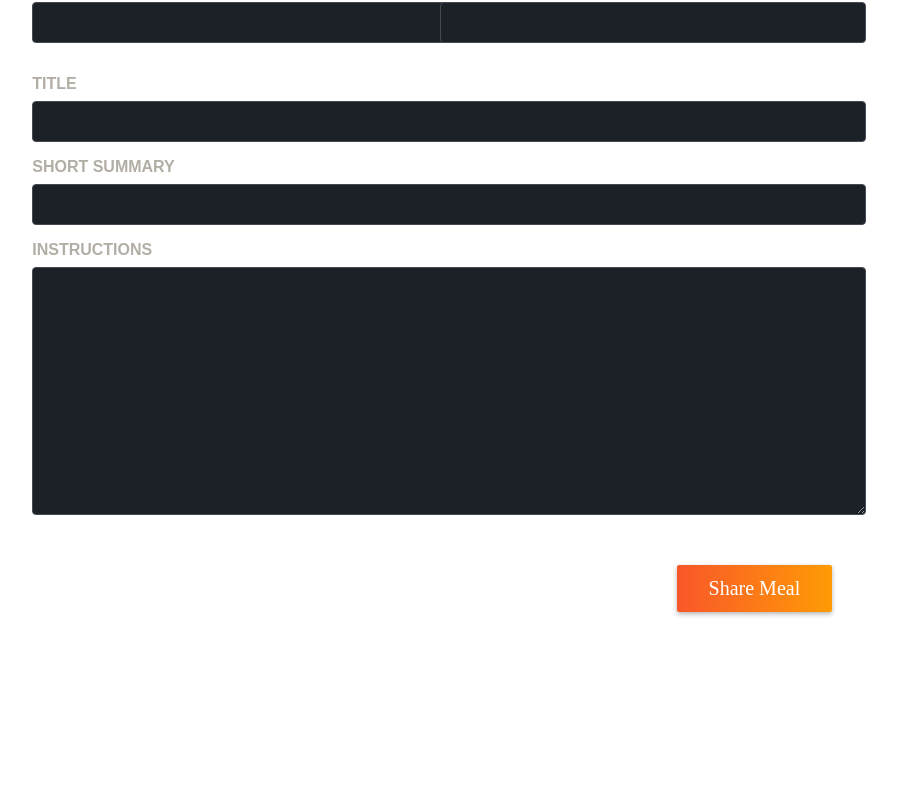
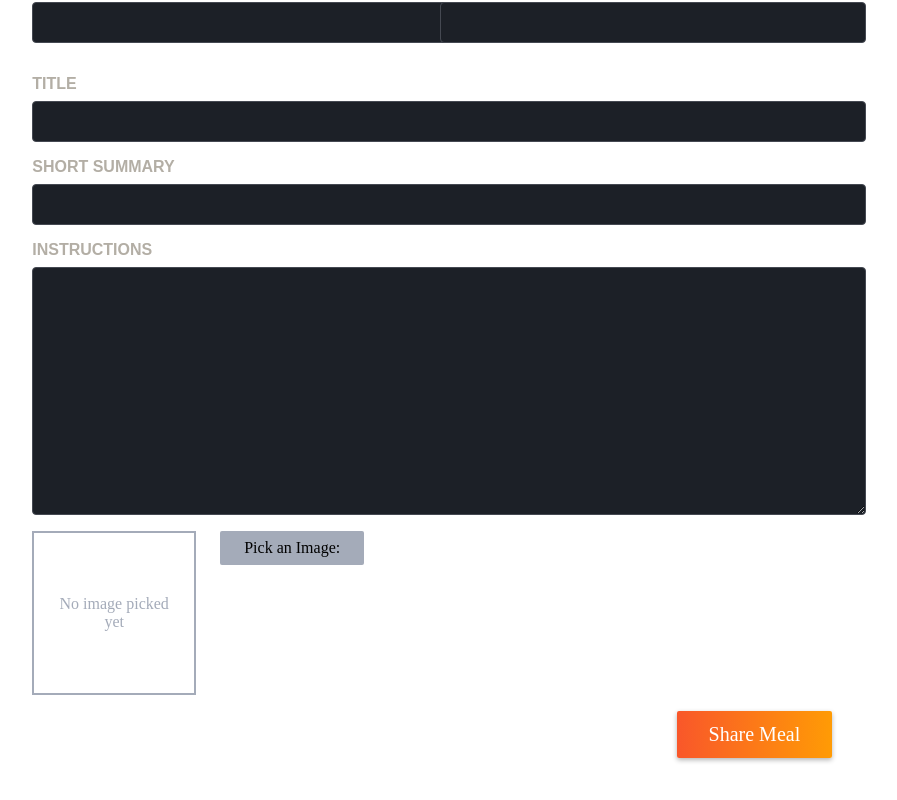
Before and after one commit to daniel-avzaradel/next-js14-full-course, a Next.js app in the folder 05-onwards-foodies-starting-project/: page /meals/share in a window 1280 px wide. Shown: the part 282-1082 px from the top of the page, without its empty margins (39-936 px from the left). Before the commit the page ends 942 px from the top, so only its background shows below. Built offline with nearby package versions, Linux system fonts and the light colour scheme.

Commit message:
changed text

```diff
--- /dev/null
+++ b/05-onwards-foodies-starting-project/app/components/meals/image-picker.jsx
@@ -0,0 +1,44 @@
+"use client";
+import { useRef, useState } from 'react';
+import classes from './image-picker.module.css';
+import Image from 'next/image';
+
+const ImagePicker = ({ label, name }) => {
+
+  const [pickedImage, setPickedImage] = useState()
+  const imageInput = useRef();
+  const handlePickClick = () => imageInput.current.click();
+
+  function handleImageChange(event) {
+    const file = event.target.files[0];
+    if (!file) {
+      setPickedImage(null);
+      return;
+    }
+
+    const fileReader = new FileReader();
+    fileReader.onload = () => {
+      setPickedImage(fileReader.result)
+    };
+    fileReader.readAsDataURL(file);
+  }
+
+  return (
+    <div className={classes.picker}>
+      <label htmlFor={name}>{label}</label>
+      <div className={classes.controls}>
+        <div className={classes.preview}>
+          {!pickedImage && <p>No image picked yet</p>}
+          {pickedImage && <Image src={pickedImage} alt="The image selected by the user" fill />}
+        </div>
+        <input className={classes.input} type="file" id={name} accept="image/png, image/jpeg"
+        name={name} ref={imageInput} onChange={handleImageChange} required />
+        <button className={classes.button} type='button' onClick={handlePickClick}>
+          Pick an Image:
+        </button>
+      </div>
+    </div>
+  )
+}
+
+export default ImagePicker
--- /dev/null
+++ b/05-onwards-foodies-starting-project/app/components/meals/image-picker.module.css
@@ -0,0 +1,45 @@
+.controls {
+  display: flex;
+  align-items: flex-start;
+  gap: 1.5rem;
+  margin-bottom: 1rem;
+}
+
+.picker .input {
+  display: none;
+}
+
+.picker .button {
+  border: 0;
+  padding: 0.5rem 1.5rem;
+  background: #a4abb9;
+  border-radius: 2px;
+  cursor: pointer;
+  font: inherit;
+}
+
+.picker .button:hover,
+.picker .button:focus {
+  background: #b3b9c6;
+}
+
+.preview {
+  width: 10rem;
+  height: 10rem;
+  border: 2px solid #a4abb9;
+  display: flex;
+  justify-content: center;
+  align-items: center;
+  text-align: center;
+  color: #a4abb9;
+  position: relative;
+}
+
+.preview p {
+  margin: 0;
+  padding: 1rem;
+}
+
+.preview img {
+  object-fit: cover;
+}
--- a/05-onwards-foodies-starting-project/app/meals/share/page.jsx
+++ b/05-onwards-foodies-starting-project/app/meals/share/page.jsx
@@ -1,3 +1,4 @@
+import ImagePicker from '@/app/components/meals/image-picker';
 import classes from './page.module.css';
 
 export default function ShareMealPage() {
@@ -38,7 +39,7 @@ export default function ShareMealPage() {
               required
             ></textarea>
           </p>
-          IMAGE PICKER
+            <ImagePicker />
           <p className={classes.actions}>
             <button type="submit">Share Meal</button>
           </p>
```
